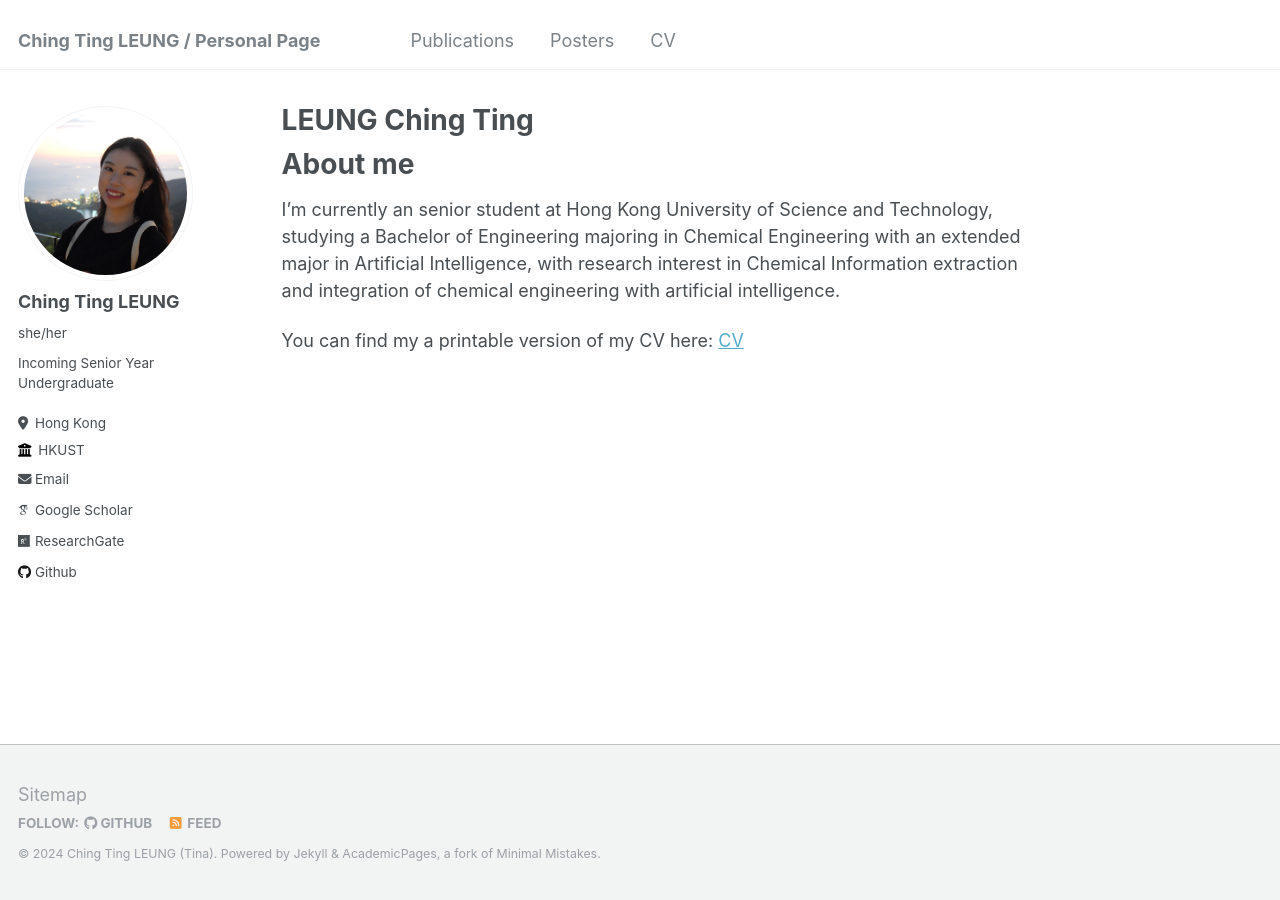
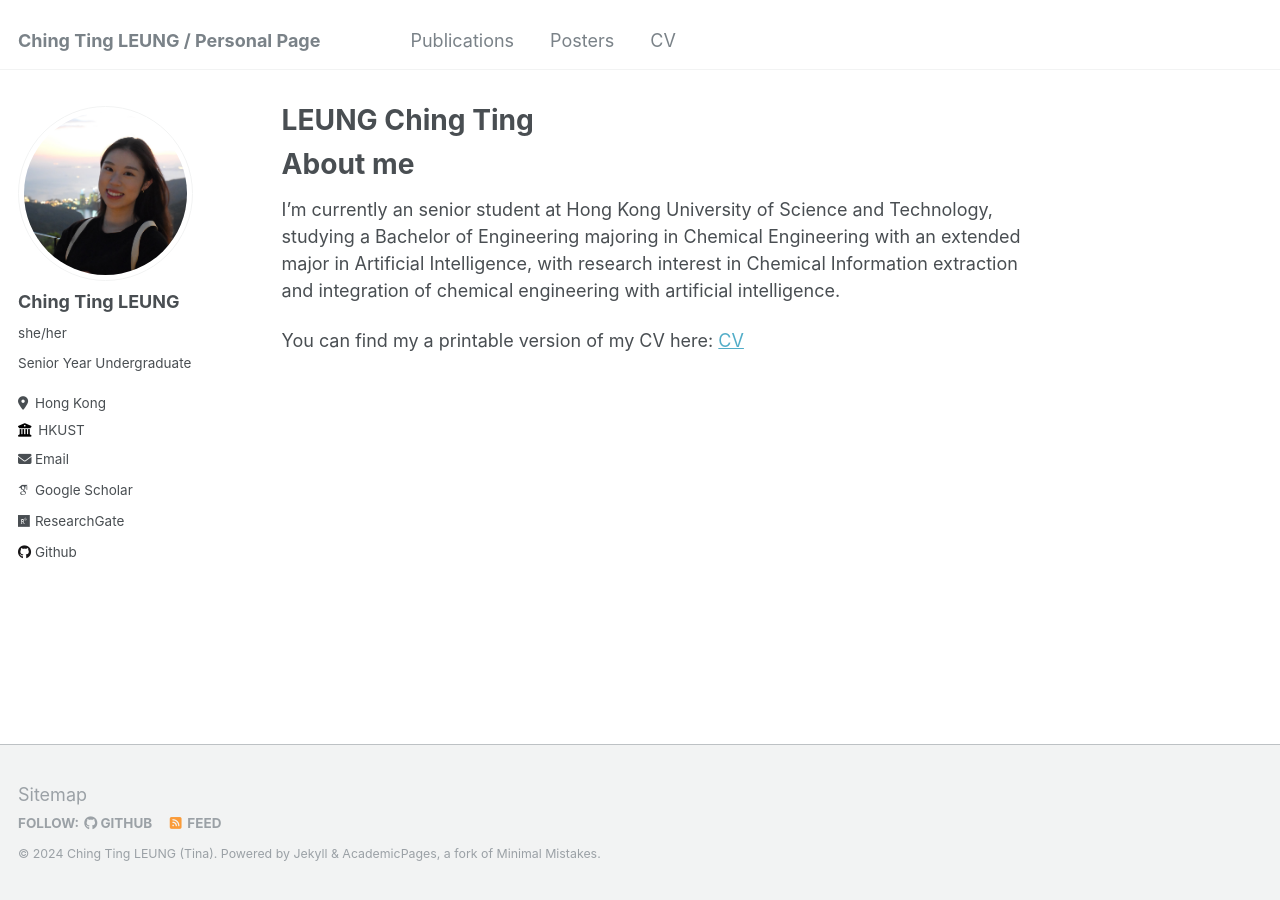
Before and after one commit to ting2025/ting2025.github.io, a Jekyll site: the page built from _pages/about.md, in a window 1280 px wide. Built offline with Jekyll 4.4.1, drawn with Linux system fonts in a browser that asks for light colours; some web fonts are replaced.

Commit message:
Update _config.yml

```diff
--- a/_config.yml
+++ b/_config.yml
@@ -24,7 +24,7 @@ author:
   avatar           : "../images/cropped icon.JPG"
   name             : "Ching Ting LEUNG"
   pronouns         : "she/her"
-  bio              : "Incoming Senior Year Undergraduate"
+  bio              : "Senior Year Undergraduate"
   location         : "Hong Kong"
   employer         : "HKUST"
   uri              : # URL
```
